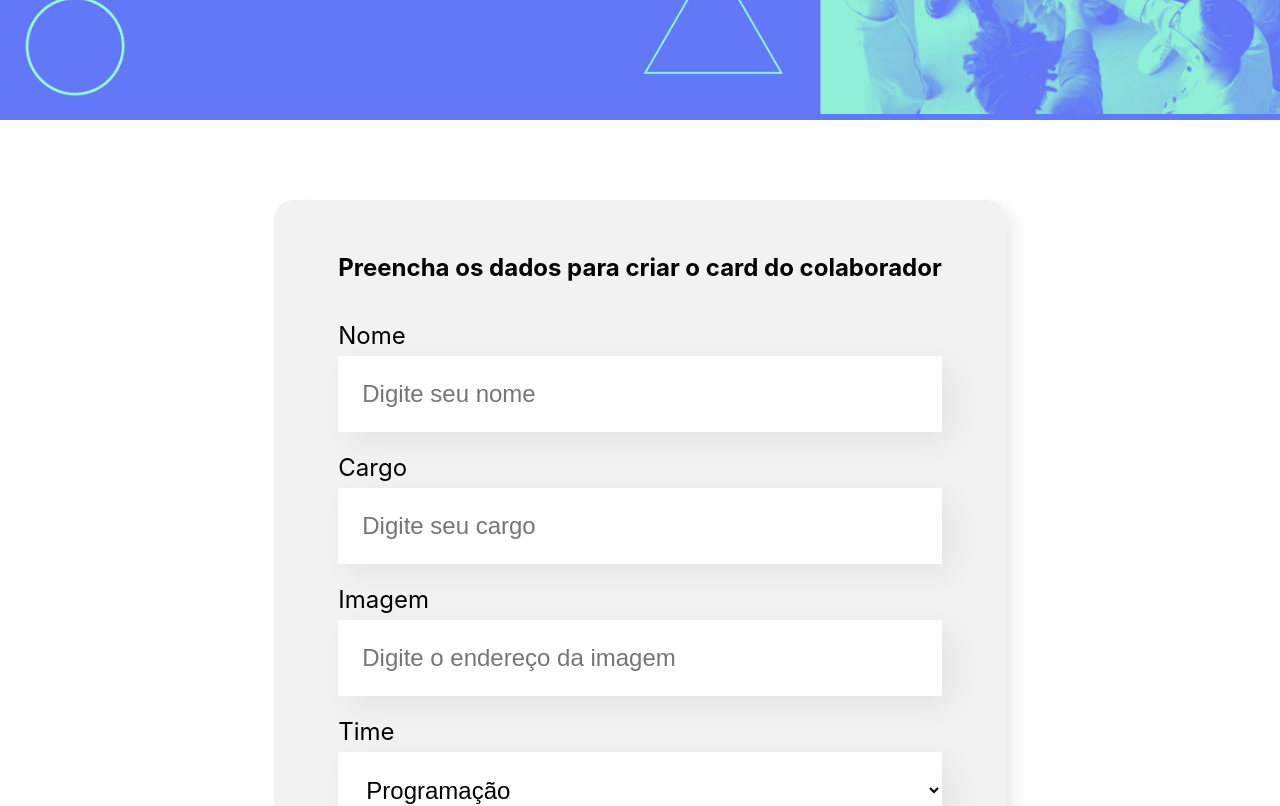
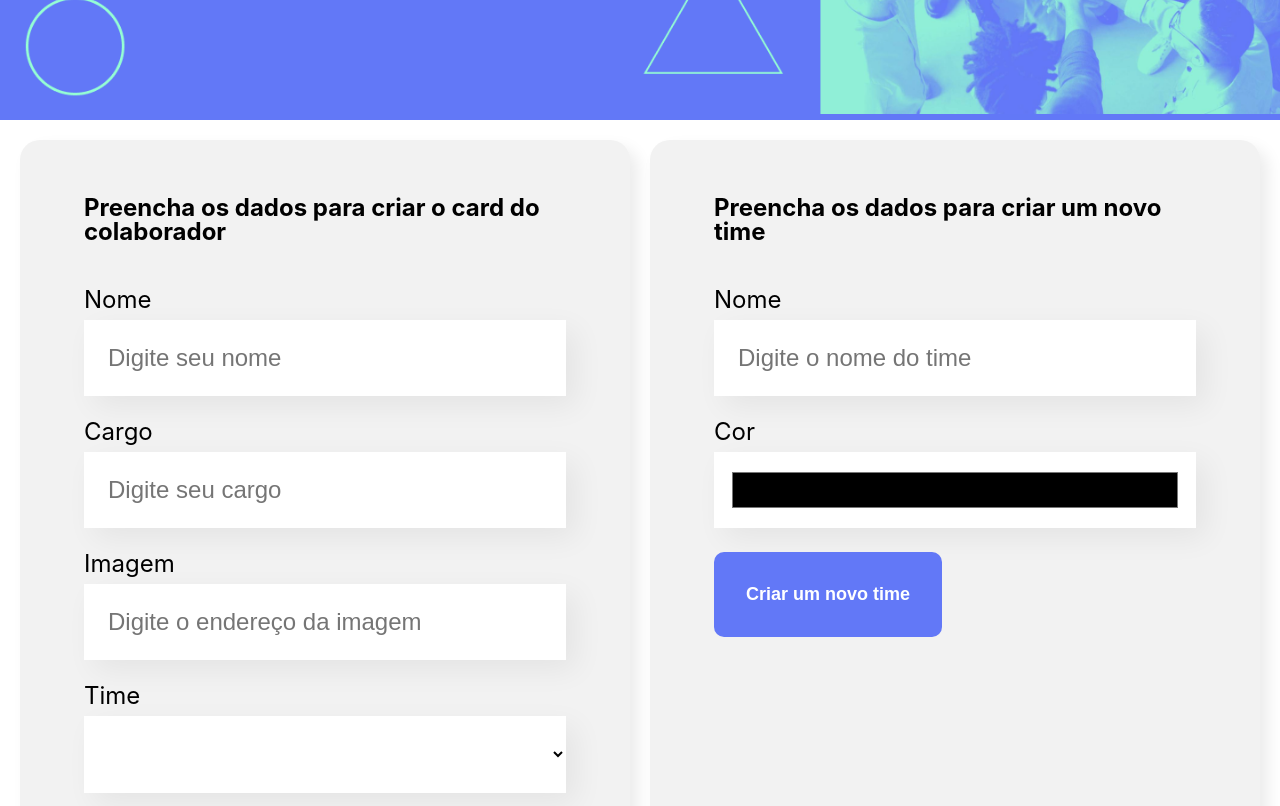
Before and after one commit to sathlerhe/alura-organograma, a React (Vite) app: page / in a window 1280 px wide. Shown: the part 380-1186 px from the top of the page. Built offline with nearby package versions, Linux system fonts and the light colour scheme.

Commit message:
feat: course done

```diff
--- a/package.json
+++ b/package.json
@@ -9,9 +9,11 @@
     "preview": "vite preview"
   },
   "dependencies": {
+    "hex-to-rgba": "^2.0.1",
     "react": "^18.2.0",
     "react-dom": "^18.2.0",
-    "react-icons": "^4.7.1"
+    "react-icons": "^4.7.1",
+    "uuid": "^9.0.0"
   },
   "devDependencies": {
     "@types/react": "^18.0.26",
--- a/src/App.jsx
+++ b/src/App.jsx
@@ -1,78 +1,117 @@
 import { useState } from "react";
+import { v4 as uuid } from "uuid";
+
 import Banner from "./components/Banner";
 import Footer from "./components/Footer";
 import Form from "./components/Form";
 import Team from "./components/Team";
 
 function App() {
-  const teams = [
+  const [teams, setTeams] = useState([
     {
+      id: uuid(),
       name: "Programação",
       primaryColor: "#57c278",
-      secondaryColor: "#d9f7e9",
     },
     {
+      id: uuid(),
       name: "Front-end",
       primaryColor: "#82CFFA",
-      secondaryColor: "#E8F8FF",
     },
     {
+      id: uuid(),
       name: "Data Science",
       primaryColor: "#A6D157",
-      secondaryColor: "#F0F8E2",
     },
     {
+      id: uuid(),
       name: "DevOps",
       primaryColor: "#E06B69",
-      secondaryColor: "#FDE7E8",
     },
     {
+      id: uuid(),
       name: "UX e Design",
       primaryColor: "#DB6EBF",
-      secondaryColor: "#FAE9F5",
     },
     {
+      id: uuid(),
       name: "Mobile",
       primaryColor: "#FFBA05",
-      secondaryColor: "#FFF5D9",
     },
     {
+      id: uuid(),
       name: "Inovação e Gestão",
       primaryColor: "#FF8A29",
-      secondaryColor: "#FFEEDF",
     },
-  ];
+  ]);
 
-  const [collaborator, setCollaborator] = useState([]);
+  const [collaborators, setCollaborators] = useState([]);
 
   const onNewCollaboratorAdded = (collaboratorProp) => {
-    setCollaborator([...collaborator, collaboratorProp]);
+    let newCollaborator = {
+      ...collaboratorProp,
+      id: uuid(),
+      favorited: false,
+    };
+    setCollaborators([...collaborators, newCollaborator]);
   };
 
-  function onDeleteCollaborator() {
-    console.log('delete')
+  function onDeleteCollaborator(id) {
+    setCollaborators(
+      collaborators.filter((collaborator) => collaborator.id !== id)
+    );
+  }
+
+  function changeTeamColor(color, id) {
+    setTeams(
+      teams.map((team) => {
+        if (team.id === id) {
+          team.primaryColor = color;
+        }
+
+        return team;
+      })
+    );
+  }
+
+  function onSubmitTeam(newTeam) {
+    setTeams([...teams, { ...newTeam, id: uuid() }]);
+  }
+
+  function toggleFavorite(id) {
+    setCollaborators(
+      collaborators.map((collaborator) => {
+        if (collaborator.id === id) {
+          collaborator.favorited = !collaborator.favorited;
+        }
+        return collaborator;
+      })
+    );
   }
 
   return (
     <div className="App">
       <Banner />
       <Form
-        teams={teams.map((team) => team.name)}
+        teams={teams}
         onSubmitCollaborator={(collaborator) =>
           onNewCollaboratorAdded(collaborator)
         }
+        onSubmitTeam={onSubmitTeam}
       />
 
       {teams.map((team) => (
         <Team
-          key={team.name}
+          changeColor={changeTeamColor}
+          key={team.id}
           name={team.name}
+          id={team.id}
           primaryColor={team.primaryColor}
-          secondaryColor={team.secondaryColor}
-          collaborators={collaborator.filter(
+          collaborators={collaborators.filter(
             (collaboratorFilter) => collaboratorFilter.team === team.name
           )}
           onDelete={onDeleteCollaborator}
+          toggleFavorite={toggleFavorite}
         />
       ))}
 
--- a/src/components/Collaborator/index.jsx
+++ b/src/components/Collaborator/index.jsx
@@ -1,17 +1,48 @@
-import { AiFillCloseCircle } from "react-icons/ai";
+import { AiFillCloseCircle, AiFillHeart, AiOutlineHeart } from "react-icons/ai";
 
 import "./styles.css";
 
-function Collaborator({ name, role, image, bgColor, onDelete }) {
+function Collaborator({
+  name,
+  role,
+  image,
+  bgColor,
+  onDelete,
+  favorited,
+  toggleFavorite,
+  id,
+}) {
+  function handleToggleFavorite() {
+    toggleFavorite(id);
+  }
+
+  const favoriteProps = {
+    size: 40,
+    onClick: handleToggleFavorite,
+    cursor: 'pointer'
+  };
+
   return (
     <div className="colaborador">
-      <AiFillCloseCircle size={25} className="delete" onClick={onDelete} />
+      <AiFillCloseCircle
+        size={25}
+        className="delete"
+        onClick={() => onDelete(id)}
+      />
       <div className="cabecalho" style={{ backgroundColor: bgColor }}>
         <img src={image} alt={name} />
       </div>
       <div className="rodape">
         <h4>{name}</h4>
         <h5>{role}</h5>
+
+        <div className="favorite">
+          {favorited ? (
+            <AiFillHeart {...favoriteProps} color='#ff0000'/>
+          ) : (
+            <AiOutlineHeart {...favoriteProps} />
+          )}
+        </div>
       </div>
     </div>
   );
--- a/src/components/Collaborator/styles.css
+++ b/src/components/Collaborator/styles.css
@@ -4,7 +4,7 @@
 }
 
 .colaborador .cabecalho {
-  background-color:  #F0F0F0;
+  background-color: #f0f0f0;
   border-radius: 10px 10px 0px 0px;
 }
 .colaborador img {
@@ -15,26 +15,32 @@
 }
 
 .colaborador .rodape {
-  background: #FFFFFF;
+  background: #ffffff;
   box-shadow: 5px 5px 15px rgba(0, 0, 0, 0.08);
   border-radius: 0px 0px 10px 10px;
   padding-top: 90px;
   padding-bottom: 40px;
+  display: flex;
+  flex-direction: column;
+  gap: 4px;
 }
 
 .colaborador .rodape h4 {
-  color: #6278F7;
+  color: #6278f7;
   font-size: 18px;
   line-height: 22px;
   font-weight: bold;
-  margin-bottom: 8px;
+  margin: 0;
 }
 
 .colaborador .rodape h5 {
   font-size: 18px;
-  line-height: 22px;
   color: #212121;
-  padding: 0 16px;
+  margin: 0;
+}
+
+.favorite {
+  margin-top: 16px;
 }
 
 .delete {
--- a/src/components/Form/index.jsx
+++ b/src/components/Form/index.jsx
@@ -1,31 +1,41 @@
 import { useState } from "react";
 import Button from "../Button";
 import Select from "../Select";
-import TextField from "../TextField";
+import Input from "../Input";
 
 import "./style.css";
 
-const Form = ({ onSubmitCollaborator, teams }) => {
+const Form = ({ onSubmitCollaborator, teams, onSubmitTeam }) => {
   const [name, setName] = useState("");
   const [role, setRole] = useState("");
   const [image, setImage] = useState("");
   const [team, setTeam] = useState(teams[0]);
 
-  const onSave = (e) => {
+  const [teamName, setTeamName] = useState("");
+  const [teamColor, setTeamColor] = useState("#000000");
+
+  function onSubmitCollaboratorForm(e) {
     e.preventDefault();
     onSubmitCollaborator({ name, role, image, team });
     setName("");
     setRole("");
     setImage("");
     setTeam("");
-  };
+  }
+
+  function onSubmitTeamForm(e) {
+    e.preventDefault();
+    onSubmitTeam({ name: teamName, primaryColor: teamColor });
+    setTeamName("");
+    setTeamColor("#000000");
+  }
 
   return (
     <section className="form">
-      <form onSubmit={onSave}>
+      <form onSubmit={onSubmitCollaboratorForm}>
         <h2>Preencha os dados para criar o card do colaborador</h2>
 
-        <TextField
+        <Input
           required
           label="Nome"
           name="name"
@@ -34,7 +44,7 @@ const Form = ({ onSubmitCollaborator, teams }) => {
           setValue={setName}
         />
 
-        <TextField
+        <Input
           required
           label="Cargo"
           name="role"
@@ -43,7 +53,7 @@ const Form = ({ onSubmitCollaborator, teams }) => {
           setValue={setRole}
         />
 
-        <TextField
+        <Input
           required
           label="Imagem"
           name="image"
@@ -63,6 +73,31 @@ const Form = ({ onSubmitCollaborator, teams }) => {
 
         <Button>Criar Card</Button>
       </form>
+
+      <form onSubmit={onSubmitTeamForm}>
+        <h2>Preencha os dados para criar um novo time</h2>
+
+        <Input
+          required
+          label="Nome"
+          name="teamName"
+          placeholder="Digite o nome do time"
+          value={teamName}
+          setValue={setTeamName}
+        />
+
+        <Input
+          required
+          type="color"
+          label="Cor"
+          name="teamColor"
+          placeholder="Digite a cor do time"
+          value={teamColor}
+          setValue={setTeamColor}
+        />
+
+        <Button>Criar um novo time</Button>
+      </form>
     </section>
   );
 };
--- a/src/components/Form/style.css
+++ b/src/components/Form/style.css
@@ -1,12 +1,13 @@
 .form {
-  width: 100vw;
+  padding: 20px;
   display: flex;
   justify-content: center;
-  margin: 80px 0;
+  gap: 20px;
+  flex-wrap: wrap;
 }
 
 .form form {
-  max-width: 80%;
+  flex: 1;
   background-color: #f2f2f2;
   border-radius: 20px;
   padding: 36px 64px;
--- a/src/components/TextField/index.jsx
+++ b/src/components/Input/index.jsx
@@ -1,16 +1,24 @@
 import "./style.css";
 
-const TextField = ({ label, placeholder, required, name, value, setValue }) => {
+const Input = ({
+  label,
+  placeholder,
+  required = false,
+  name,
+  value,
+  setValue,
+  type = 'text',
+}) => {
   const handleChange = (e) => {
     setValue(e.target.value);
   };
 
   return (
-    <div className="text-field">
+    <div className="input">
       <label htmlFor={name}>{label}</label>
       <input
         onChange={handleChange}
-        type="text"
+        type={type}
         id={name}
         name={name}
         placeholder={placeholder}
@@ -21,4 +29,4 @@ const TextField = ({ label, placeholder, required, name, value, setValue }) => {
   );
 };
 
-export default TextField;
+export default Input;
--- a/src/components/TextField/style.css
+++ b/src/components/Input/style.css
@@ -1,13 +1,18 @@
-.text-field {
+.input {
 }
 
-.text-field label {
+.input label {
   display: block;
   margin-bottom: 8px;
   font-size: 24px;
 }
 
-.text-field input {
+.input input[type="color"] {
+  padding: 16px !important;
+  height: 76px;
+}
+
+.input input {
   background-color: #fff;
   box-shadow: 10px 10px 30px rgba(0, 0, 0, 0.06);
   width: 100%;
--- a/src/components/Select/index.jsx
+++ b/src/components/Select/index.jsx
@@ -17,8 +17,8 @@ const Select = ({ label, items, required, name, value, setValue }) => {
       >
         <option value=""></option>
         {items?.map((item) => (
-          <option key={item} value={item}>
-            {item}
+          <option key={item.id} value={item.name}>
+            {item.name}
           </option>
         ))}
       </select>
--- a/src/components/Team/index.jsx
+++ b/src/components/Team/index.jsx
@@ -1,26 +1,44 @@
+import hexToRgba from "hex-to-rgba";
 import Collaborator from "../Collaborator";
 import "./styles.css";
 
-function Team({ name, primaryColor, secondaryColor, collaborators, onDelete }) {
+function Team({
+  name,
+  primaryColor,
+  id,
+  collaborators,
+  onDelete,
+  changeColor,
+  toggleFavorite,
+}) {
   return (
     <>
       {collaborators.length > 0 && (
-        <section className="team" style={{ backgroundColor: secondaryColor }}>
-          <input className="input-color" type="color" value={secondaryColor} />
+        <section
+          className="team"
+          style={{ backgroundColor: hexToRgba(primaryColor, "0.6") }}
+        >
+          <input
+            className="input-color"
+            type="color"
+            value={primaryColor}
+            onChange={(e) => changeColor(e.target.value, id)}
+          />
           <h3 style={{ borderBottom: `4px solid ${primaryColor}` }}>{name}</h3>
 
           <div className="collaborators">
             {collaborators.map((collaborator) => {
-              console.log('renderizando colaborador')
-
               return (
                 <Collaborator
                   name={collaborator.name}
                   role={collaborator.role}
                   image={collaborator.image}
-                  key={collaborator.name}
+                  key={collaborator.id}
                   bgColor={primaryColor}
+                  id={collaborator.id}
+                  favorited={collaborator.favorited}
                   onDelete={onDelete}
+                  toggleFavorite={toggleFavorite}
                 />
               );
             })}
```
Also changed, not shown: 1 other file (tests, documents, lock files or other folders).
